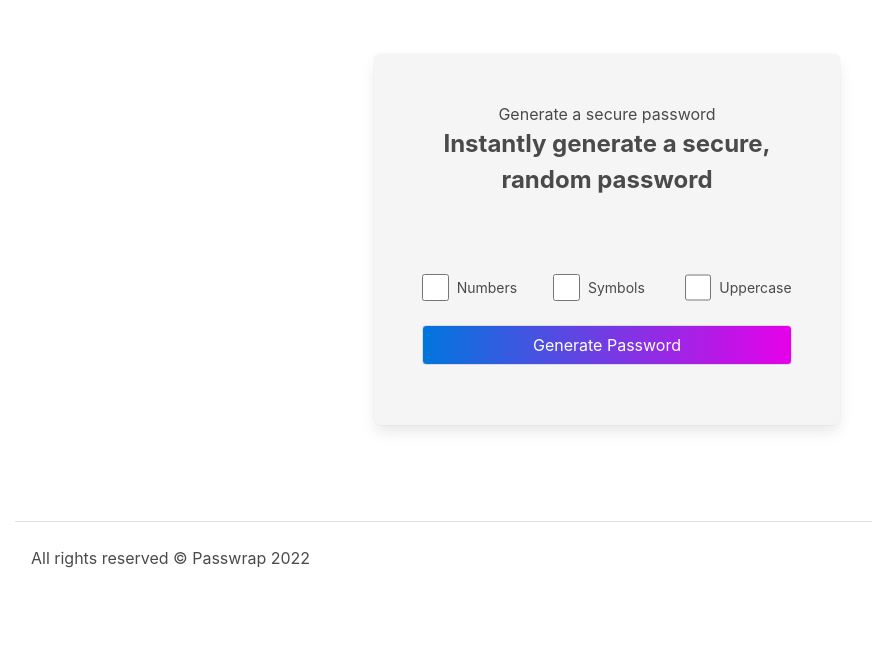
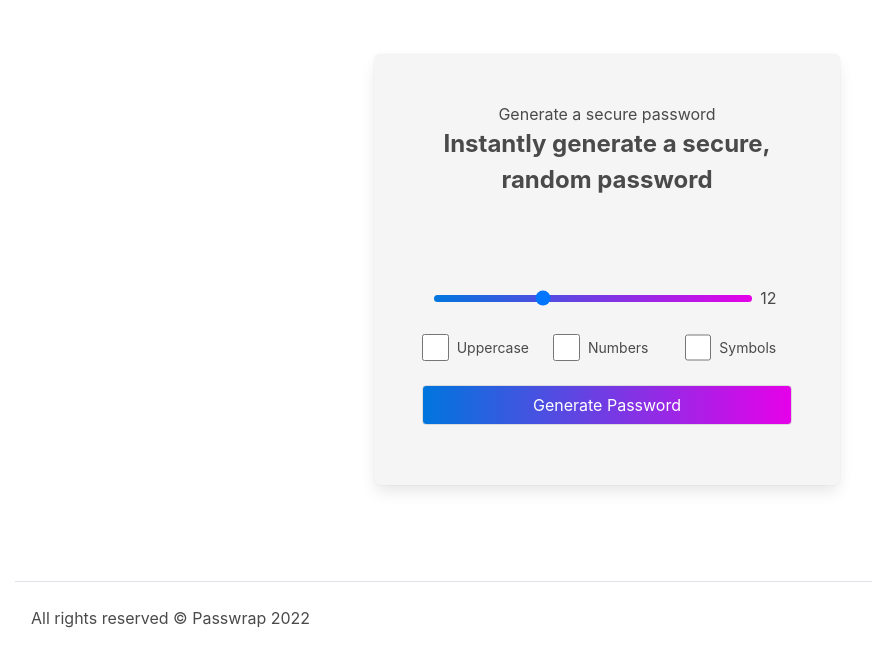
Before and after one commit to fn-r/passwrap, a plain HTML site: page index.html in a window 1280 px wide. Shown: the part 78-744 px from the top of the page, without its empty margins (33-905 px from the left). Drawn offline with Linux system fonts and the light colour scheme; no server answers.

Commit message:
Change API, add slider, fix elements

```diff
--- a/css/custom.css
+++ b/css/custom.css
@@ -25,3 +25,15 @@ input[type="checkbox"]:checked {
     background: linear-gradient(to left, #0076dd, #e600e9);
     color: white;
 }
+
+.none {
+    display: none;
+}
+
+input[type="range"] {
+    width: 92%;
+    -webkit-appearance: none;
+    background: linear-gradient(to right, #0076dd, #e600e9);
+    height: 7px;
+    border-radius: 5px;
+}
--- a/index.html
+++ b/index.html
@@ -38,18 +38,30 @@
                                         <input class="input has-text-centered" type="text" disabled>
                                     </div>
                                 </div>
+                                <div class="field">
+                                    <div class="control">
+                                        <div class="column">
+                                            <input class="mr-2" type="range" value="12" min="8" max="20"/>
+                                            <output id="rangevalue">12</output>
+                                        </div>
+                                    </div>
+                                </div>
                                 <div class="columns">
+                                    <div class="column">
+                                        <input class="checkbox mr-2" type="checkbox" name="uppercase">
+                                        <small class="has-text-grey-dark">Uppercase</small>
+                                    </div>
+                                    <div class="column none">
+                                        <input checked class="checkbox mr-2" type="checkbox" name="lowercase">
+                                        <small class="has-text-grey-dark">Lowercase</small>
+                                    </div>
                                     <div class="column">
                                         <input class="checkbox mr-2" type="checkbox" name="numbers">
                                         <small class="has-text-grey-dark">Numbers</small>
                                     </div>
                                     <div class="column">
-                                        <input class="checkbox mr-2" type="checkbox" name="terms" value="1">
+                                        <input class="checkbox mr-2" type="checkbox" name="symbols">
                                         <small class="has-text-grey-dark">Symbols</small>
-                                    </div>
-                                    <div class="column">
-                                        <input class="checkbox mr-2" type="checkbox" name="terms" value="1">
-                                        <small class="has-text-grey-dark">Uppercase</small>
                                     </div>
                                 </div>
                                 <button class="button is-linear-1 mb-3 is-fullwidth">Generate Password</button>
--- a/js/custom.js
+++ b/js/custom.js
@@ -1,22 +1,76 @@
+// function generatePassword() {
+//     let link = 'https://passwordinator.herokuapp.com'
+//     const num = checkboxes[0].checked
+//     const char = checkboxes[1].checked
+//     const caps = checkboxes[2].checked
+//     if (num || char || caps) {
+//         link += `?num=${num}&char=${char}&caps=${caps}&len=14`
+//     }
+//     console.log(link)
+//     fetch(link)
+//         .then((res) => res.json())
+//         .then((data) => password.value = data.data)
+// }
+
+// const password = document.querySelector('input[type="text"]')
+// const checkboxes = document.querySelectorAll('input[type="checkbox"]')
+// checkboxes.forEach(checkbox => {
+//     checkbox.addEventListener('click', generatePassword)
+// })
+// const btn = document.querySelector('button')
+// btn.addEventListener('click', generatePassword)
+// generatePassword()
+
 function generatePassword() {
-    let link = 'https://passwordinator.herokuapp.com'
-    const num = checkboxes[0].checked
-    const char = checkboxes[1].checked
-    const caps = checkboxes[2].checked
-    if (num || char || caps) {
-        link += `?num=${num}&char=${char}&caps=${caps}&len=14`
+    async function fetchPassword(link) {
+        try {
+            const response = await fetch(link, {
+                method: 'GET',
+                headers: {
+                    accept: 'application/json',
+                },
+            });
+
+            if (!response.ok) {
+                throw new Error(`Error! status: ${response.status}`);
+            }
+
+            const result = await response.json();
+            password.value = result;
+        } catch (err) {
+            console.log(err);
+        }
     }
-    console.log(link)
-    fetch(link)
-        .then((res) => res.json())
-        .then((data) => password.value = data.data)
+
+    const password = document.querySelector('input[type="text"]')
+    const range_value = document.getElementById('rangevalue').value
+
+    const checkboxes_values = Array.from(checkboxes).map(checkbox => {
+        let value = 0
+        if (checkbox.checked) {
+            value = Number(checkbox.value)
+        }
+        return value
+    })
+    const x = checkboxes_values.reduce((a, b) => a + b)
+    const link = `https://random.justyy.workers.dev/api/random/?n=${range_value}&x=${x}`
+    fetchPassword(link)
 }
 
-const password = document.querySelector('input[type="text"]')
 const checkboxes = document.querySelectorAll('input[type="checkbox"]')
-checkboxes.forEach(checkbox => {
+const checkboxes_values = [1,2,4,8]
+checkboxes.forEach((checkbox, i) => {
+    checkbox.value = checkboxes_values[i]
     checkbox.addEventListener('click', generatePassword)
 })
+
 const btn = document.querySelector('button')
 btn.addEventListener('click', generatePassword)
+
+const input_range = document.querySelector('input[type="range"]')
+input_range.addEventListener('input', () => {
+    const range_value = document.getElementById('rangevalue')
+    range_value.value= input_range.value
+    generatePassword()
+})
 generatePassword()
```
